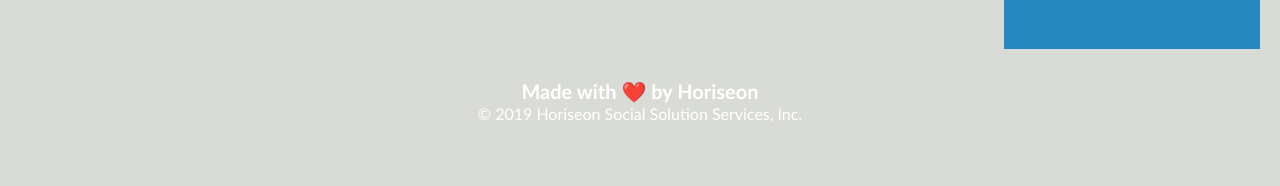
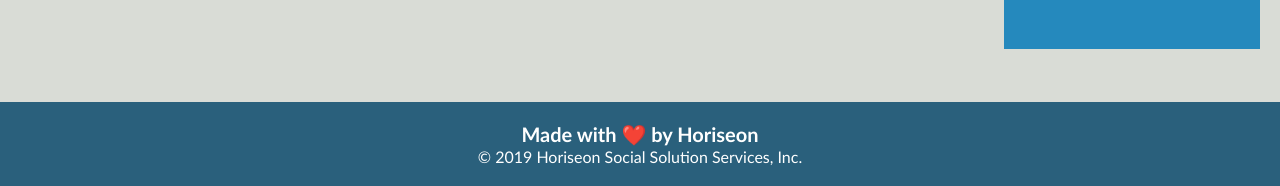
Before and after one commit to jcgilbert70/challenge-1, a plain HTML site: page develop/index.html in a window 1280 px wide. Shown: the part 1870-2056 px from the top of the page. Before the commit the page ends 2023 px from the top, so only its background shows below. Drawn offline with Linux system fonts and the light colour scheme.

Commit message:
added accessibility color contrast and separation to footer

```diff
--- a/develop/assets/css/style.css
+++ b/develop/assets/css/style.css
@@ -36,7 +36,6 @@ body {
 .header div ul {
     list-style-type: none;
 }
-
 
 .header div ul li {
     display: inline-block;
@@ -132,7 +131,9 @@ beginning of style code "benefits" on division elements on the right hand side o
 }
 
 .footer {
-    padding: 30px;
+    margin-top: 90px;   /*added a top margin to give contrast break between "benefits" and the footer*/
+    padding: 20px;
+    background-color: #2a607c;  /*added background color to footer same as the header, allows contrast to text in footer for accessibility*/
     clear: both;
     font-family: 'Trebuchet MS', 'Lucida Sans Unicode', 'Lucida Grande', 'Lucida Sans', Arial, sans-serif;
     text-align: center;
```
Also changed, not shown: 1 other file.
